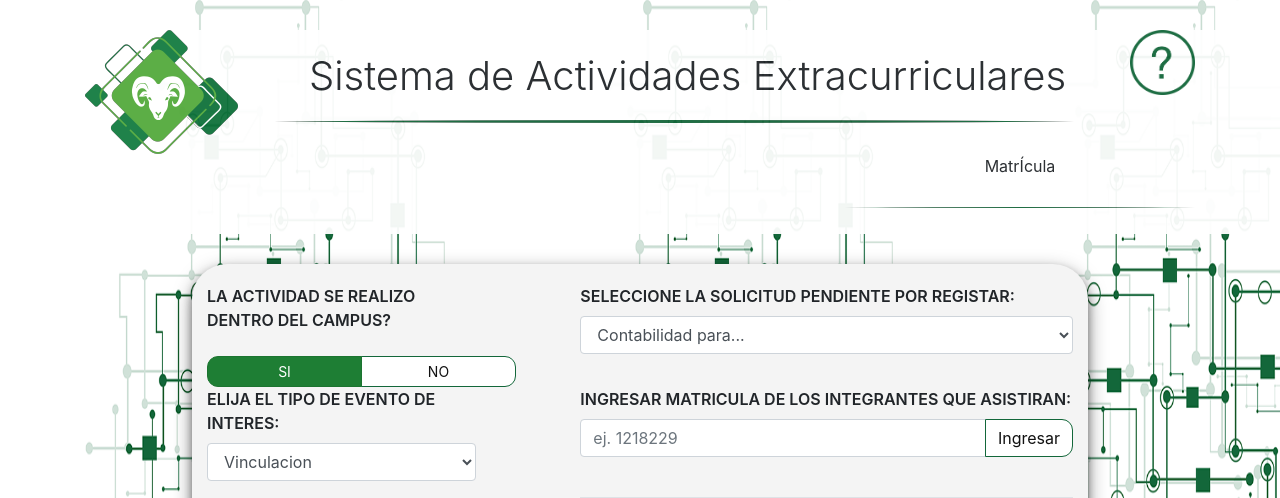
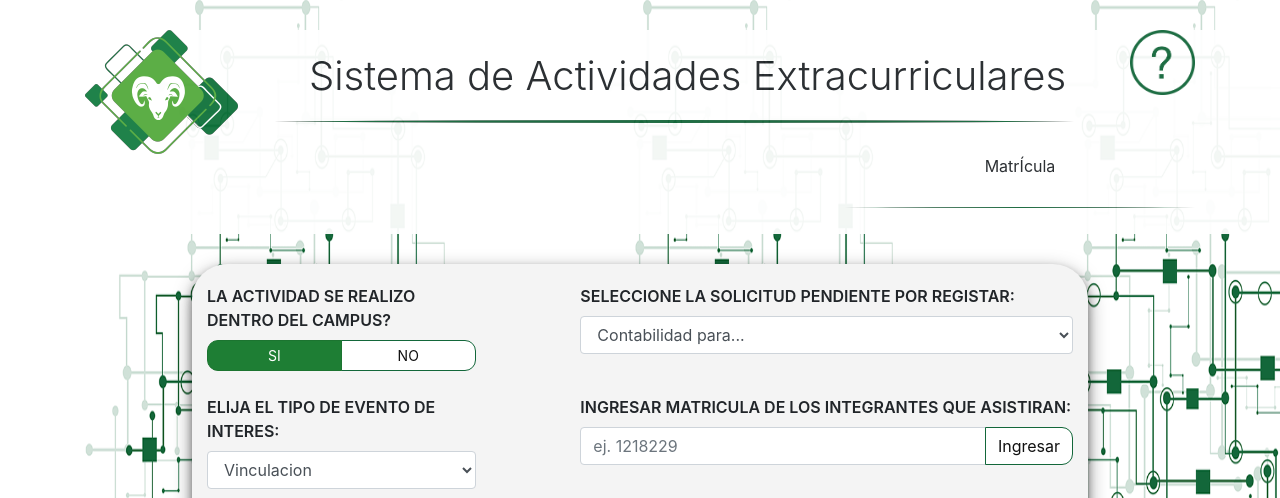
Before and after one commit to AlexGuDu/SAE, a PHP site: page /views/registrar.html in a window 1280 px wide. Shown: the top 498 px of the page. Run offline with PHP 8.4, Linux system fonts and the light colour scheme; data that the repository does not hold is empty; some libraries are stand-ins or nearby versions.

Commit message:
Correcciones de estilo a solicitud.html y registrar.html, demo de vista previa en modalidad popup para solicitud_doc.php

```diff
--- a/js/menu.js
+++ b/js/menu.js
@@ -8,9 +8,11 @@ var solicitudPopup = document.getElementById('solicitudPopup');
   function openSolicitud(){
     window.location.href = "../views/solicitud.html";
   }
+
   function openRegistro(){
     window.location.href = "../views/registrar.html";
   }
+
   function popSolicitud(){
     solicitudPopup.style.display = 'block';
   }
--- a/styles/css/registrar.css
+++ b/styles/css/registrar.css
@@ -70,13 +70,18 @@ body{
      float: right;
      font-size: 35px;
 }
+
+#confirmacion_button_group{
+  text-align: center;
+  width: 100%;
+}
  #confirmacionSi{
      max-width: inherit;
-     width: 155px;
+     width: inherit;
 }
  #confirmacionNo{
      max-width: inherit;
-     width: 155px;
+     width: inherit;
 }
  #section_one{
      display: block;
--- a/views/menu.php
+++ b/views/menu.php
@@ -25,7 +25,7 @@
     <!-- Solicitud_Doc -->
     <div id="solicitudPopup" class="modal" >
           <script type="text/javascript">
-              $("#solicitudPopup").load("shared/solicitud_doc.php");
+              $("#solicitudPopup").load("shared/_solicitud_doc.php");
           </script>
     </div>
 
--- a/views/registrar.html
+++ b/views/registrar.html
@@ -31,11 +31,8 @@
             <div class="container">
                 <div class="row">
                     <div class="col-4">
-                        <p>
                         <label>LA ACTIVIDAD SE REALIZO DENTRO DEL CAMPUS?</label>
-                        </p>
-
-                        <div class="btn-group btn-group-toggle" data-toggle="buttons">
+                        <div class="btn-group btn-group-toggle" data-toggle="buttons" id="confirmacion_button_group">
                           <label class="btn btn-success btn-sm active" id="confirmacionSi">
                             <input type="radio" name="confirmacion" value="Si" checked> SI
                           </label>
@@ -55,6 +52,7 @@
                         </div>
                     </div>
                 </div>
+                <br>
                 <div class="row">
                     <div class="col-11 col-md-4">
                         <div class="form-group">
--- a/views/solicitud.html
+++ b/views/solicitud.html
@@ -35,9 +35,8 @@
                 <div class="container">
                     <div class="row">
                         <div class="col-md-4 col-sm-4">
-
                               <label> SELECCIONE SI EL EVENTO SERA DENTRO DE TERRITORIO NACIONAL O EXTRANJERO: </label>
-                            <div class="btn-group btn-group-toggle" data-toggle="buttons">
+                              <div class="btn-group btn-group-toggle" data-toggle="buttons" id="territory_button_group">
                                 <label class="btn btn-success btn-sm active" id="territorioNac">
                                   <input type="radio" name="territorio" value="Nacional" checked> NACIONAL
                                 </label>
```
Also changed, not shown: styles/css/solicitud.css (+9 -2 lines), views/shared/_solicitud_doc.php (renamed from views/shared/solicitud_doc.php). Lines whose indentation alone changed are shown as unchanged.
